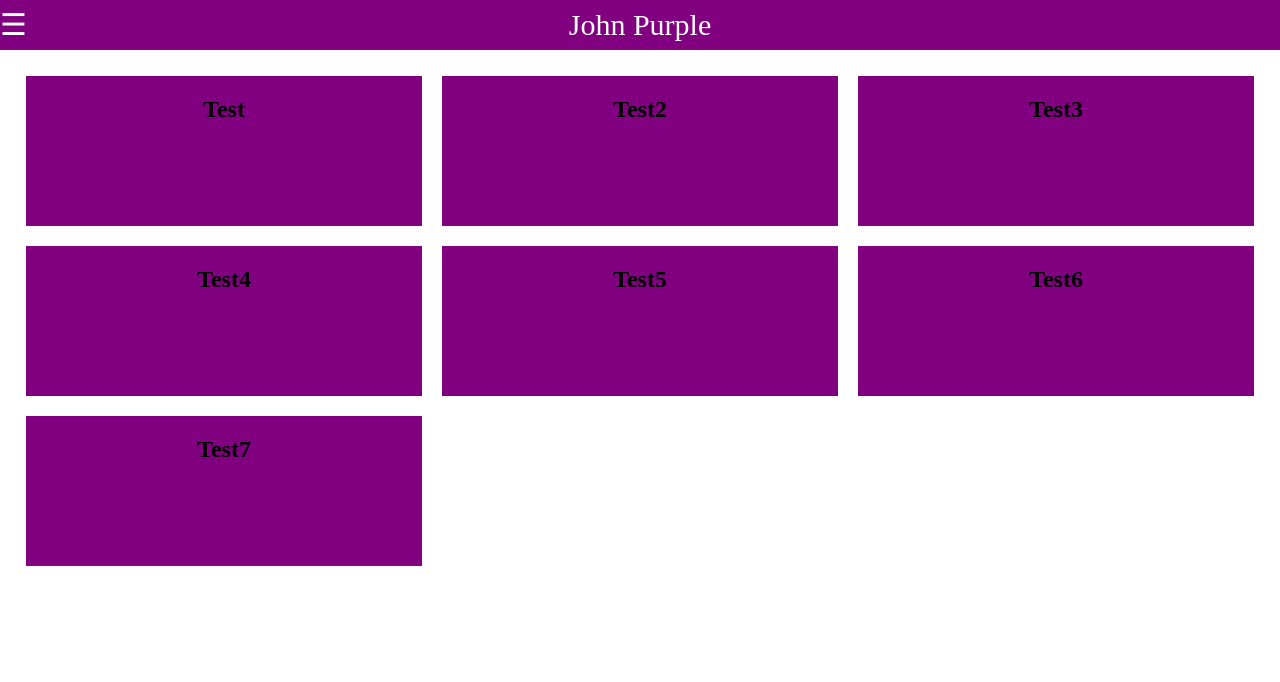
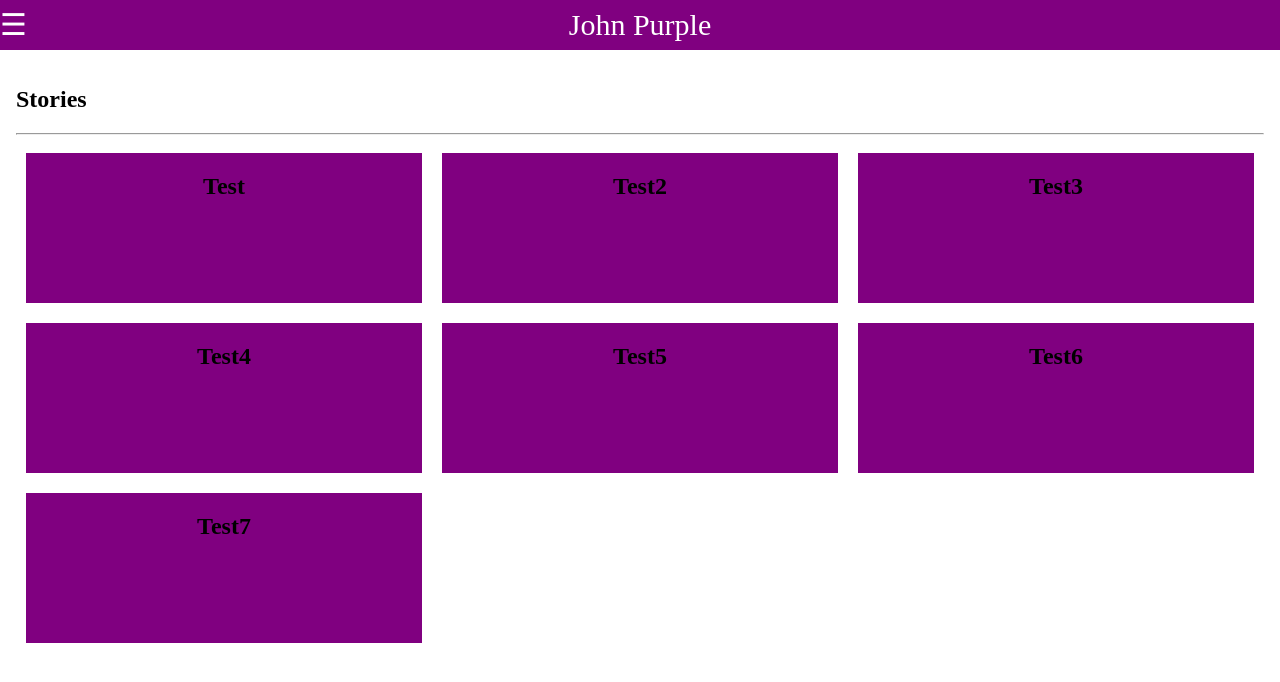
Before and after one commit to lbstrjhnsn/lbstrjhnsn.github.io, a Jekyll site: the page built from stories.html, in a window 1280 px wide. Shown: the top 682 px of the page. Built offline with Jekyll 4.4.1, drawn with Linux system fonts in a browser that asks for light colours; some web fonts are replaced.

Commit message:
added a bit of formatting

```diff
--- a/stories.html
+++ b/stories.html
@@ -5,6 +5,8 @@ permalink: /stories/
 ---
 
 <div id = "main">
+  <h2 class = "pageHeading">Stories</h2>
+  <hr>
   <div>
     <ul class = "container">
       {% for post in site.posts %}
```
